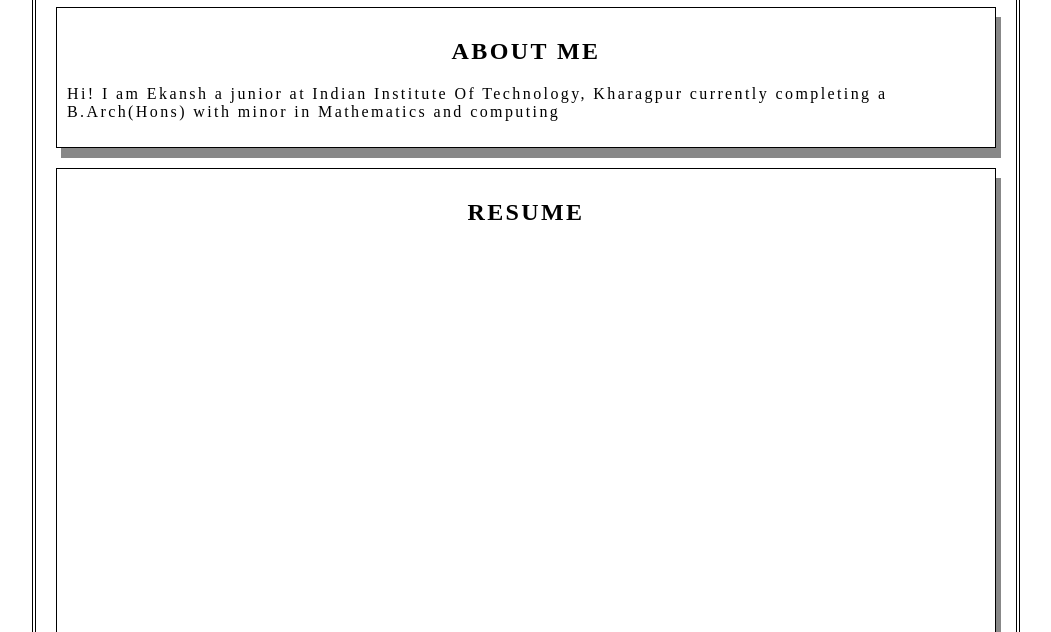
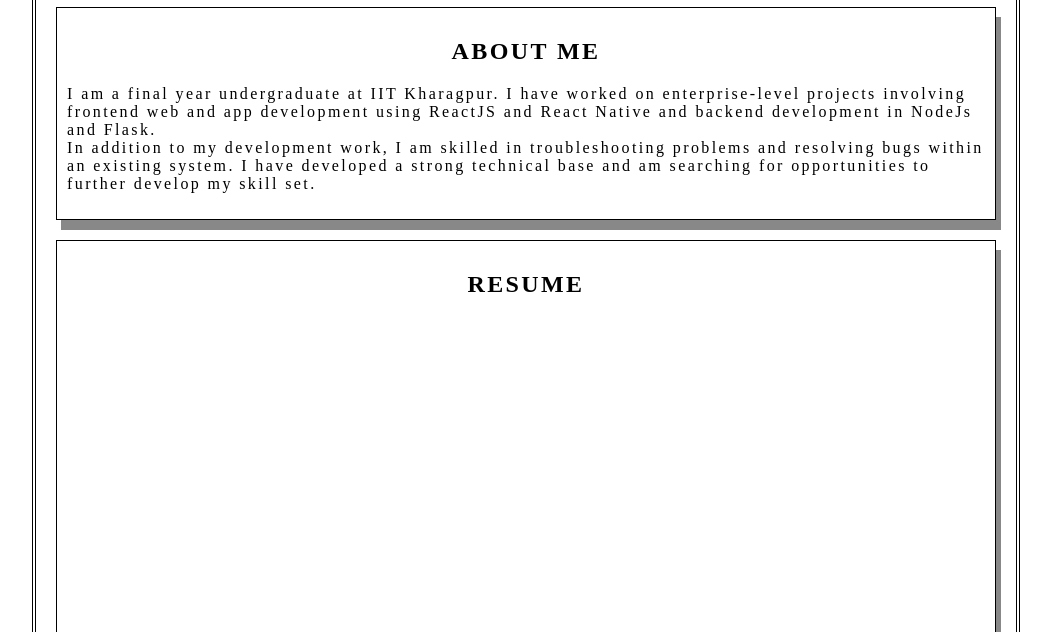
Before and after one commit to ekansh00/ekansh00.github.io, a plain HTML site: page index.html in a window 1280 px wide. Shown: the part 168-800 px from the top of the page, without its empty margins (114-1165 px from the left). Drawn offline with Linux system fonts and the light colour scheme.

Commit message:
Updated About

```diff
--- a/index.html
+++ b/index.html
@@ -67,7 +67,9 @@
         <div class="content">
           <h2 style="text-align: center">ABOUT ME</h2>
           <p>
-            Hi! I am Ekansh a junior at Indian Institute Of Technology, Kharagpur currently completing a B.Arch(Hons) with minor in Mathematics and computing
+            I am a final year undergraduate at IIT Kharagpur. I have worked on enterprise-level projects involving frontend web and app development using ReactJS and React Native and backend development in NodeJs and Flask.
+<br />In addition to my development work, I am skilled in troubleshooting problems and resolving bugs within an existing system.
+I have developed a strong technical base and am searching for opportunities to further develop my skill set.
           </p>
           <!-- <button>Read More</button> -->
         </div>
```
